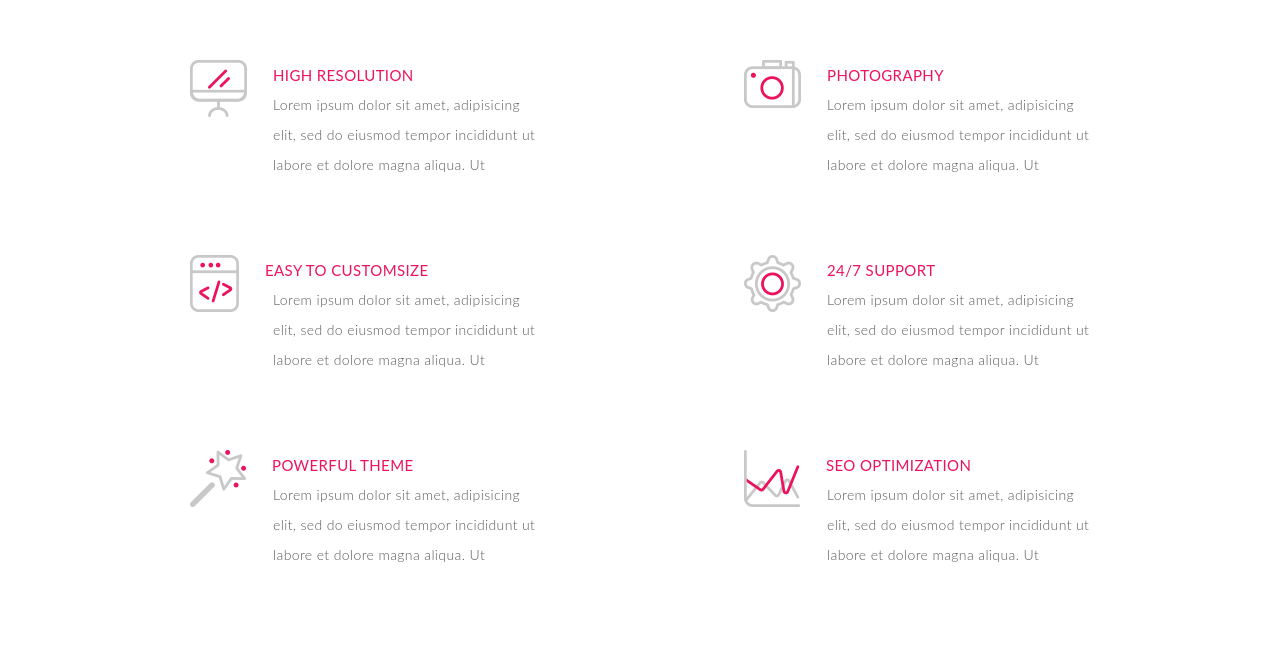
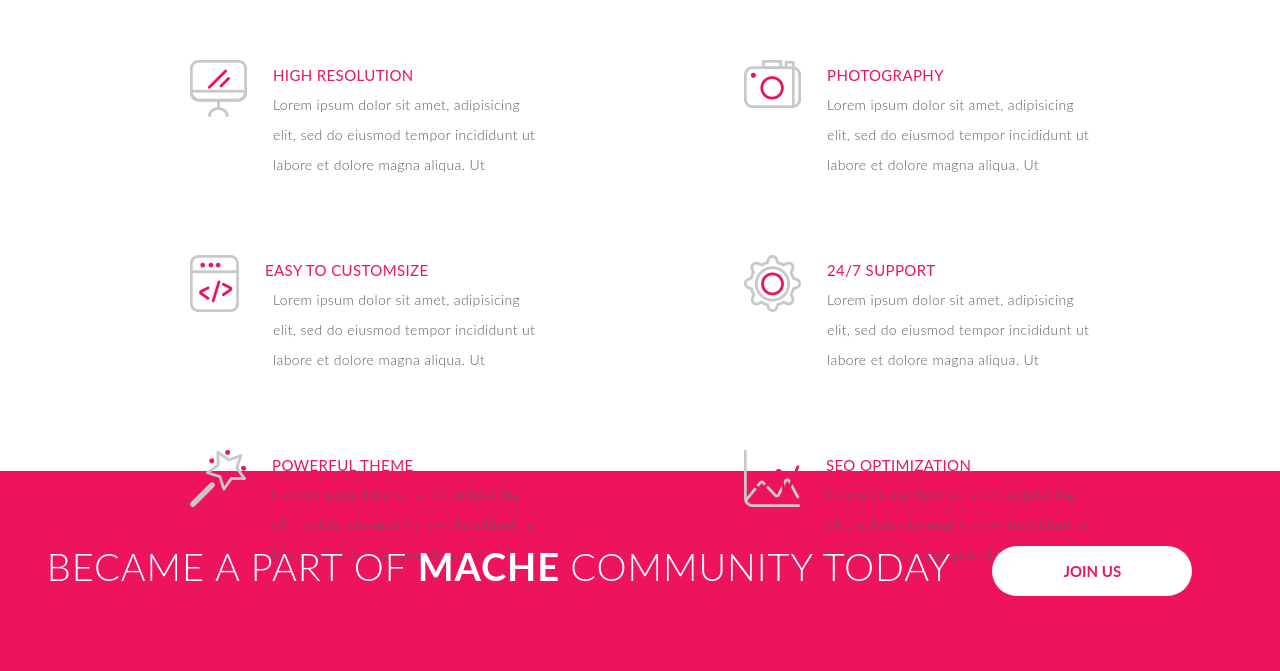
Before and after one commit to piotrmadeja/zadanie-dodatkowe1, a website: page index.html in a window 1280 px wide. Shown: the part 3780-4451 px from the top of the page. Before the commit the page ends 4350 px from the top, so only its background shows below. Drawn offline with nearby package versions, Linux system fonts and the light colour scheme; a web font is replaced by a local one.

Commit message:
Added join us bar to site

```diff
--- a/index.html
+++ b/index.html
@@ -219,6 +219,10 @@
         <p>Lorem ipsum dolor sit amet,  adipisicing elit, sed do eiusmod tempor incididunt ut labore et dolore magna aliqua. Ut</p>
       </div>
     </div>
+    <div id='join-us'>
+      <p>became a part of&#160</p><p class='mache-bold'>mache&#160</p> <p>community today</p>
+      <a href='#'><button>join us</button></a>
+    </div>
   <script type="text/javascript" src="./js/script.js"></script>
   </body>
 </html>
--- a/sass/style.scss
+++ b/sass/style.scss
@@ -648,7 +648,6 @@ body {
 }
 
 .adventages {
-  /* Style for "Prostokąt" */
   width: 100%;
   height: 601px;
   background-color: #ffffff;
@@ -686,3 +685,49 @@ body {
     }
   }
 }
+#join-us {
+  width: 100%;
+  height: 200px;
+  background-color: #ed145b;
+  display: flex;
+  align-items: center;
+  justify-content: center;;
+  p {
+      color: #ffffff;
+      font-family: Lato;
+      font-size: 38px;
+      font-weight: 300;
+      line-height: 52px;
+      text-transform: uppercase;
+      font-family: "Lato Light";
+      letter-spacing: 0.95px;
+  }
+  .mache-bold {
+    font-family: Lato;
+    font-weight: 700;
+    letter-spacing: 0.95px;
+  }
+    a {
+      color: #ed145b;
+      font-family: Lato;
+      font-size: 15px;
+      font-weight: 700;
+      line-height: 38px;
+      text-transform: uppercase;
+      letter-spacing: 0.38px;
+      text-decoration: none;
+      padding: 41px;
+      button {
+        width: 200px;
+        height: 50px;
+        border-radius: 25px;
+        background-color: #ffffff;
+        text-transform: uppercase;
+        border: none;
+        &:hover {
+          transform: scale(1.1);
+          transition: 0.5s;
+        }
+      }
+    }
+}
```
Also changed, not shown: css/style.css, css/style.min.css, 1 other file.
